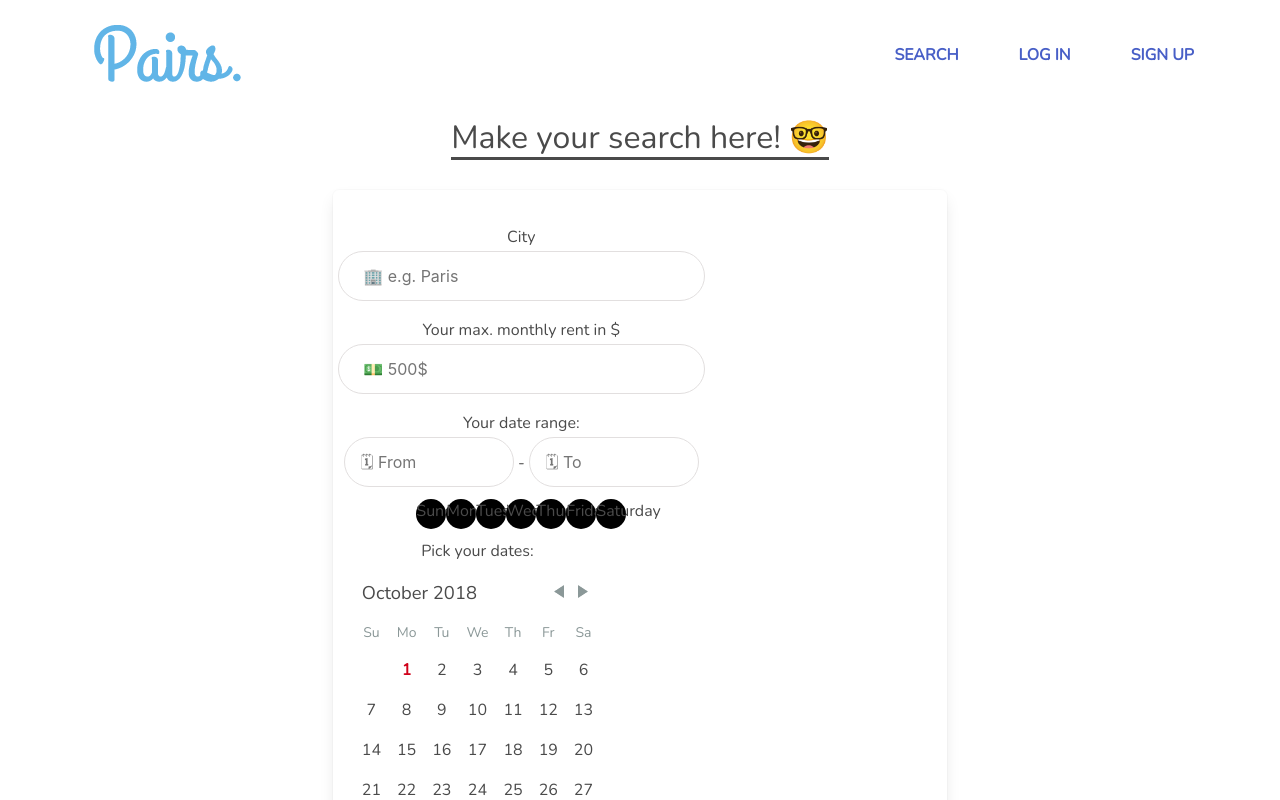
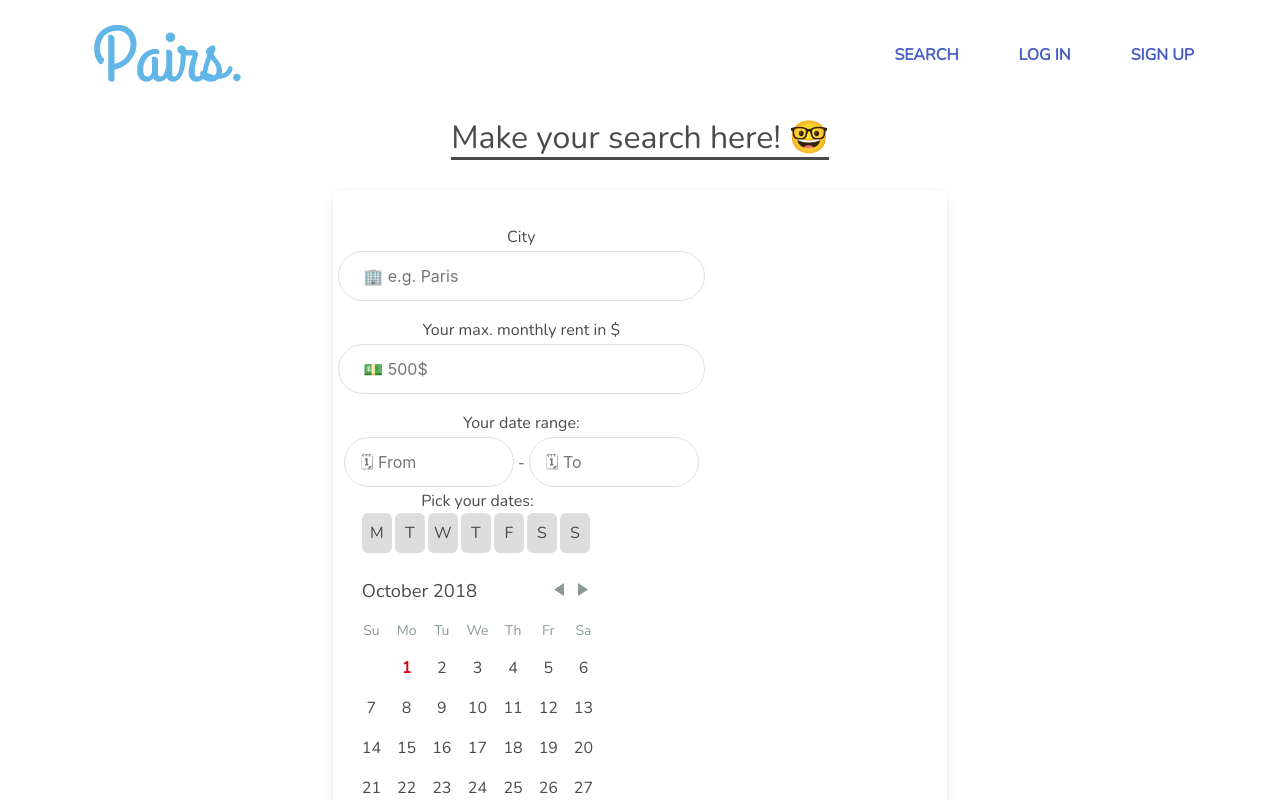
Before and after one commit to PaulAbarnou37/pairs-project-client, a React (Create React App) app: page /search in a window 1280 px wide. Shown: the top 800 px of the page. Built offline with nearby package versions, Linux system fonts and the light colour scheme; no server answers; a web font is replaced by a local one.

Commit message:
added days per week selector

```diff
--- a/src/App.css
+++ b/src/App.css
@@ -315,7 +315,29 @@ input {
   width: 30px;
   height: 30px;
   border-radius: 50px;
-  background-color: black;
+  background-color: #528add;
+  color: white;
+}
+
+.weekDays-selector input {
+  display: none!important;
+}
+
+.weekDays-selector input[type=checkbox] + label {
+  display: inline-block;
+  border-radius: 6px;
+  background: #dddddd;
+  height: 40px;
+  width: 30px;
+  margin-right: 3px;
+  line-height: 40px;
+  text-align: center;
+  cursor: pointer;
+}
+
+.weekDays-selector input[type=checkbox]:checked + label {
+  background: #528add;
+  color: #ffffff;
 }
 
 
--- a/src/components/Search.js
+++ b/src/components/Search.js
@@ -111,13 +111,21 @@ selectWeekDay (dayOfWeek){
   console.log('this is my weekday', dayOfWeek)
   const { startDate, endDate, selectedDays } = this.state;
   let datesArray = this.getDates(startDate, endDate);
-  let everyDayOfWeeks = [...selectedDays];
+
+  let everyDayOfWeeks = selectedDays.filter(oneSelectedDay => {
+    return moment(oneSelectedDay).day() !== dayOfWeek;
+  });
+
+  if (everyDayOfWeeks.length === selectedDays.length) {
     datesArray.forEach(oneDay => {
       if (moment(oneDay).day() === dayOfWeek){
         everyDayOfWeeks.push(new Date(oneDay));
       }
     })
+  };
+
   this.setState({selectedDays: everyDayOfWeeks})
+
   console.log(everyDayOfWeeks);
 }
 
@@ -224,16 +232,6 @@ selectWeekDay (dayOfWeek){
 
 
 
-          <div class="weekday-picker">
-          <div onClick={() => this.selectWeekDay(0)}>Sunday</div>
-          <div onClick={() => this.selectWeekDay(1)}>Monday</div>
-          <div onClick={() => this.selectWeekDay(2)}>Tuesday</div>
-          <div onClick={() => this.selectWeekDay(3)}>Wednesday</div>
-          <div onClick={() => this.selectWeekDay(4)}>Thursday</div>
-          <div onClick={() => this.selectWeekDay(5)}>Friday</div>
-          <div onClick={() => this.selectWeekDay(6)}>Saturday</div>
-          </div>
-
 
 
           </div>
@@ -244,7 +242,22 @@ selectWeekDay (dayOfWeek){
           <label>
             Pick your dates:
             <br/>
-
+            <div class="weekDays-selector">
+  <input type="checkbox" id="weekday-mon" class="weekday" />
+  <label onClick={() => this.selectWeekDay(1)} for="weekday-mon">M</label>
+  <input type="checkbox" id="weekday-tue" class="weekday" />
+  <label onClick={() => this.selectWeekDay(2)} for="weekday-tue">T</label>
+  <input type="checkbox" id="weekday-wed" class="weekday" />
+  <label onClick={() => this.selectWeekDay(3)} for="weekday-wed">W</label>
+  <input type="checkbox" id="weekday-thu" class="weekday" />
+  <label onClick={() => this.selectWeekDay(4)} for="weekday-thu">T</label>
+  <input type="checkbox" id="weekday-fri" class="weekday" />
+  <label onClick={() => this.selectWeekDay(5)} for="weekday-fri">F</label>
+  <input type="checkbox" id="weekday-sat" class="weekday" />
+  <label onClick={() => this.selectWeekDay(6)} for="weekday-sat">S</label>
+  <input type="checkbox" id="weekday-sun" class="weekday" />
+  <label onClick={() => this.selectWeekDay(0)} for="weekday-sun">S</label>
+          </div>
             <DayPicker
               selectedDays={this.state.selectedDays}
 
--- a/src/components/SearchList.js
+++ b/src/components/SearchList.js
@@ -60,6 +60,8 @@ sortSearchArray (){
   newSearchArrayCopy.sort((a, b) => b.totalMatchRatio - a.totalMatchRatio)
   this.setState({searchArray : newSearchArrayCopy})
 }
+
+
 
 
   render() {
```
Lines whose indentation alone changed are shown as unchanged.
